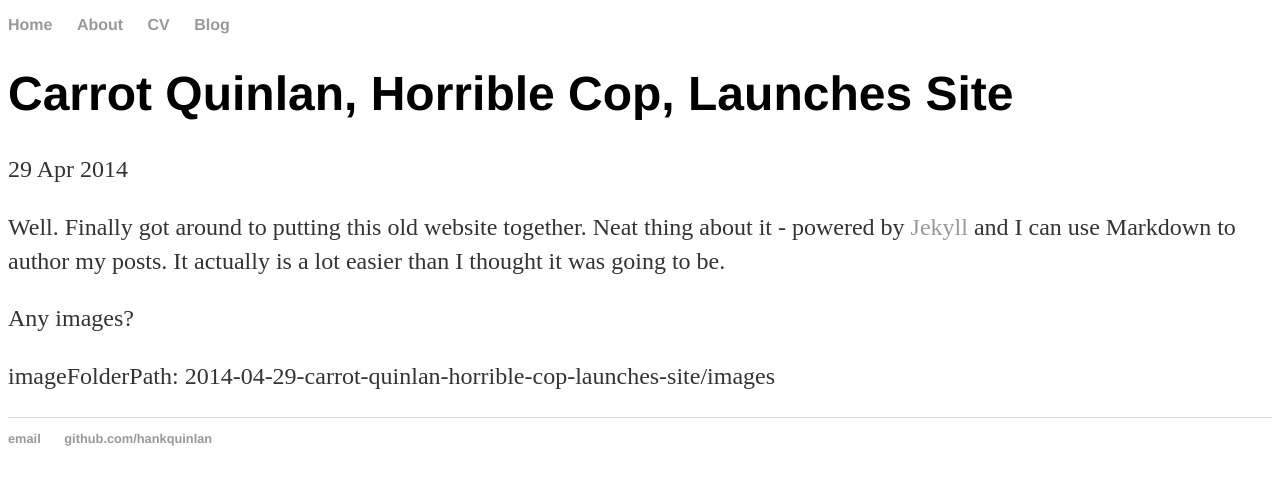
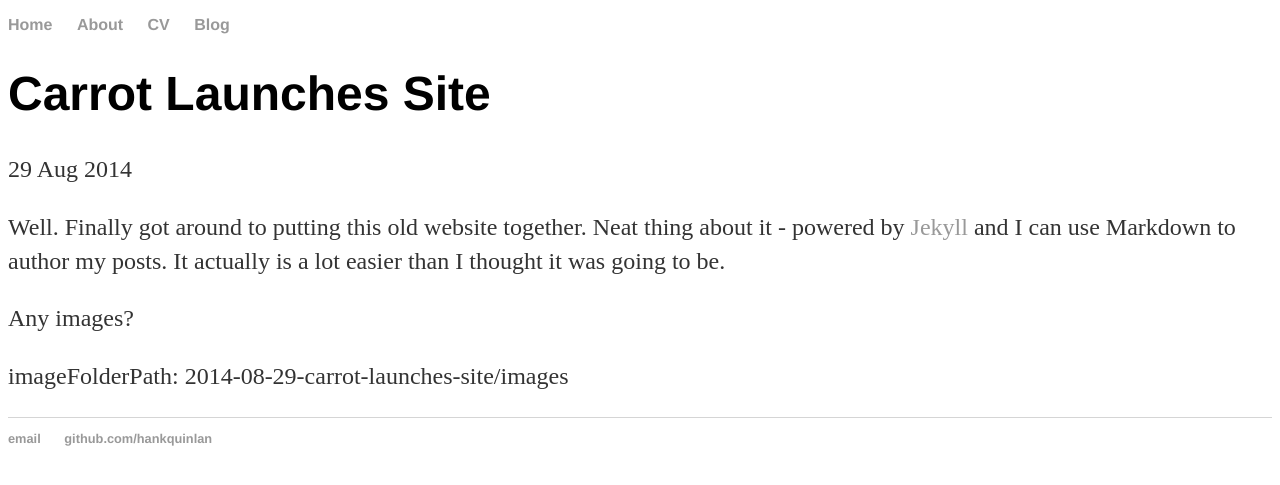
Before and after one commit to gukii/gukii.github.io, a Jekyll site: the page built from _posts/2014-08-29-carrot-launched.md, in a window 1280 px wide. Shown: the top 485 px of the page. Built offline with Jekyll 4.4.1, drawn with Linux system fonts in a browser that asks for light colours.

Commit message:
Update and rename 2014-04-29-carrot-quinlan-site-launched.md to 2014-08-29-carrot-launched.md

```diff
--- a/_posts/2014-04-29-carrot-quinlan-site-launched.md
+++ b/_posts/2014-08-29-carrot-launched.md
@@ -1,7 +1,7 @@
 ---
 layout: post
-title: "Carrot Quinlan, Horrible Cop, Launches Site"
-date: 2014-04-29
+title: "Carrot Launches Site"
+date: 2014-08-29
 ---
 
 Well. Finally got around to putting this old website together. Neat thing about it - powered by [Jekyll](http://jekyllrb.com) and I can use Markdown to author my posts. It actually is a lot easier than I thought it was going to be.
```
